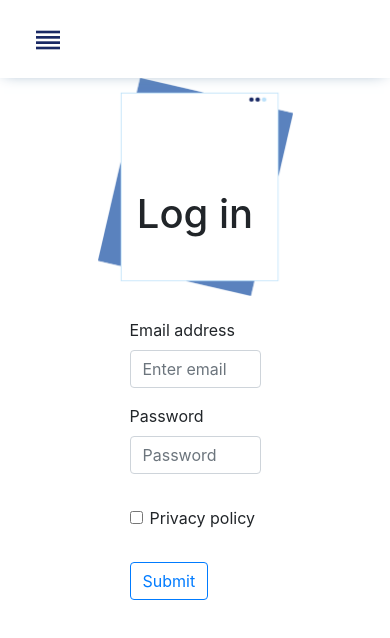
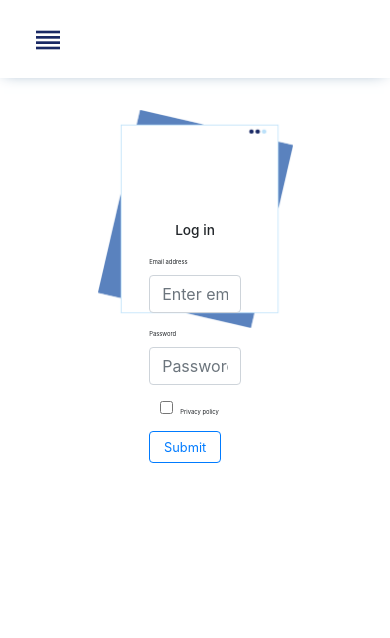
Before and after one commit to laszlobujak/docvisit, a React (Create React App) app in the folder frontend/docvisitui/: page /login in a window 390 px wide. Shown: the top 638 px of the page. Built offline with nearby package versions, Linux system fonts and the light colour scheme; a web font is replaced by a local one.

Commit message:
UIFix: implement responsive design on login/signup

```diff
--- a/frontend/docvisitui/src/pages/log-in/log-in.style.scss
+++ b/frontend/docvisitui/src/pages/log-in/log-in.style.scss
@@ -3,6 +3,7 @@
     background-size: contain;
     width: 50%;
     height: 60rem;
+    height: 90vh;
     background-repeat: no-repeat;
     margin: auto;
     padding: 2rem;
--- a/frontend/docvisitui/src/pages/sign-up/sign-up.style.scss
+++ b/frontend/docvisitui/src/pages/sign-up/sign-up.style.scss
@@ -6,6 +6,7 @@ $fixed-margin-common: 5rem;
     background-size: contain;
     width: 50%;
     height: 60rem;
+    height: 100vh;
     background-repeat: no-repeat;
     margin: auto;
     padding: 2rem;
@@ -14,6 +15,8 @@ $fixed-margin-common: 5rem;
 .align-text{
     display: flex;
     justify-content: center;
+    font-size: 3rem;
+    font-size: 3.5vw;
     margin-top: $fixed-margin-common;
 }
 
@@ -26,9 +29,55 @@ $fixed-margin-common: 5rem;
 .form-container{
     display: flex;
     justify-content: center;
-    margin-top: $fixed-margin-common;
+    margin: 3rem auto;
+    position: relative;
+
+    form{
+        width: 70%;
+    }
+
+    label{
+        font-size: 1rem;
+        font-size: 1.5vw;
+    }
+
 
     .form-check{
         margin: 2rem 0;
     }
 }
+
+@media screen and (max-width: 1200px) {
+    #frame{
+            .form-container{
+                margin: 0;
+
+                .form-group{
+                    margin-bottom: 0.7rem;
+                }
+                .form-check{
+                    margin: 1rem;
+                }
+            }
+    }
+}
+
+@media screen and (max-width: 1000px) {
+    #frame{
+        margin-top:2rem;
+            .form-container{
+                .form-group{
+                    margin-bottom: 0.3rem;
+                }
+                .form-check{
+                    margin: 0.7rem;
+                }
+
+                .btn{
+                    width:4.5rem;
+                    height:2rem;
+                    font-size: 0.8rem;
+                }
+            }
+    }
+}
```
